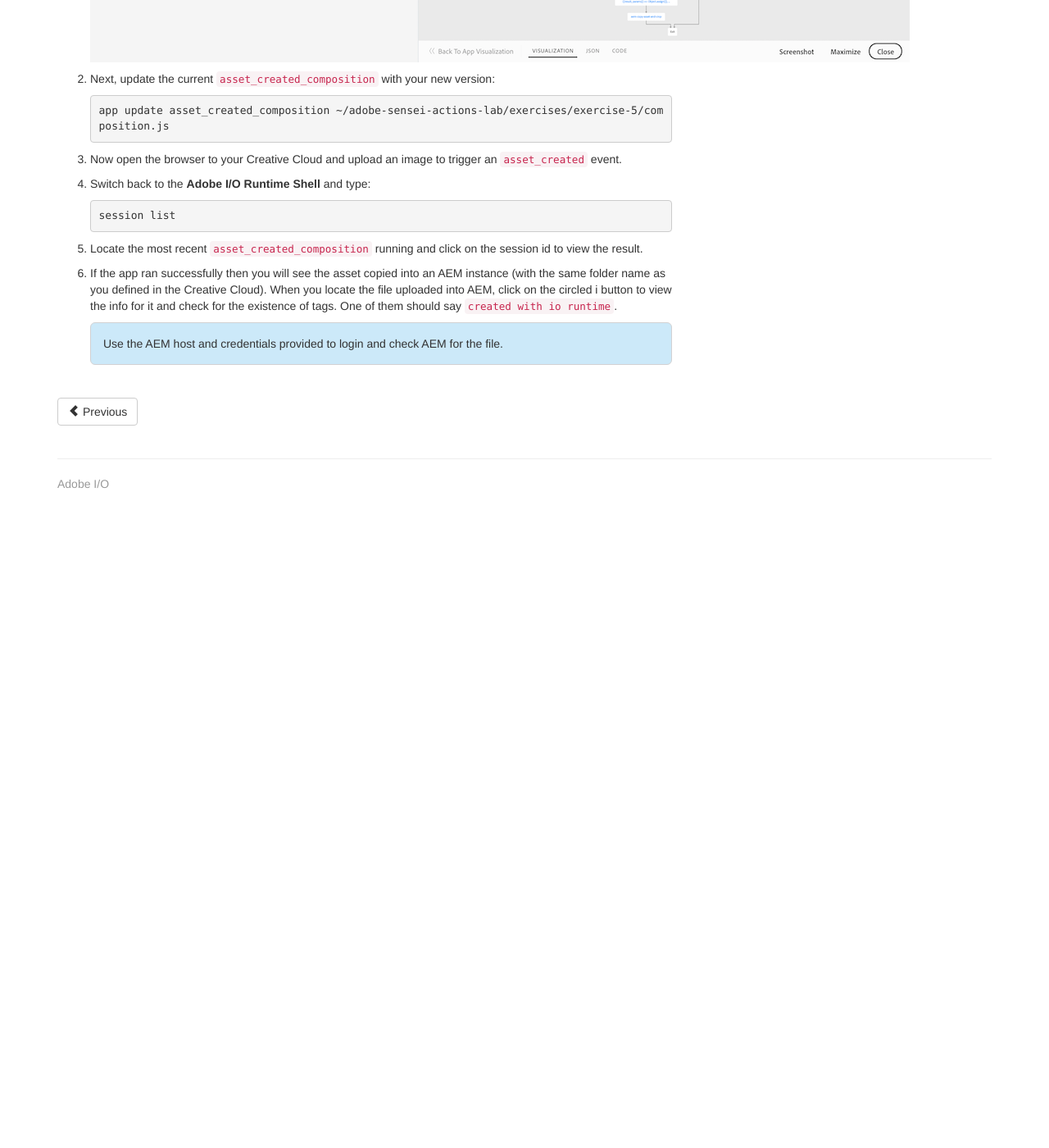
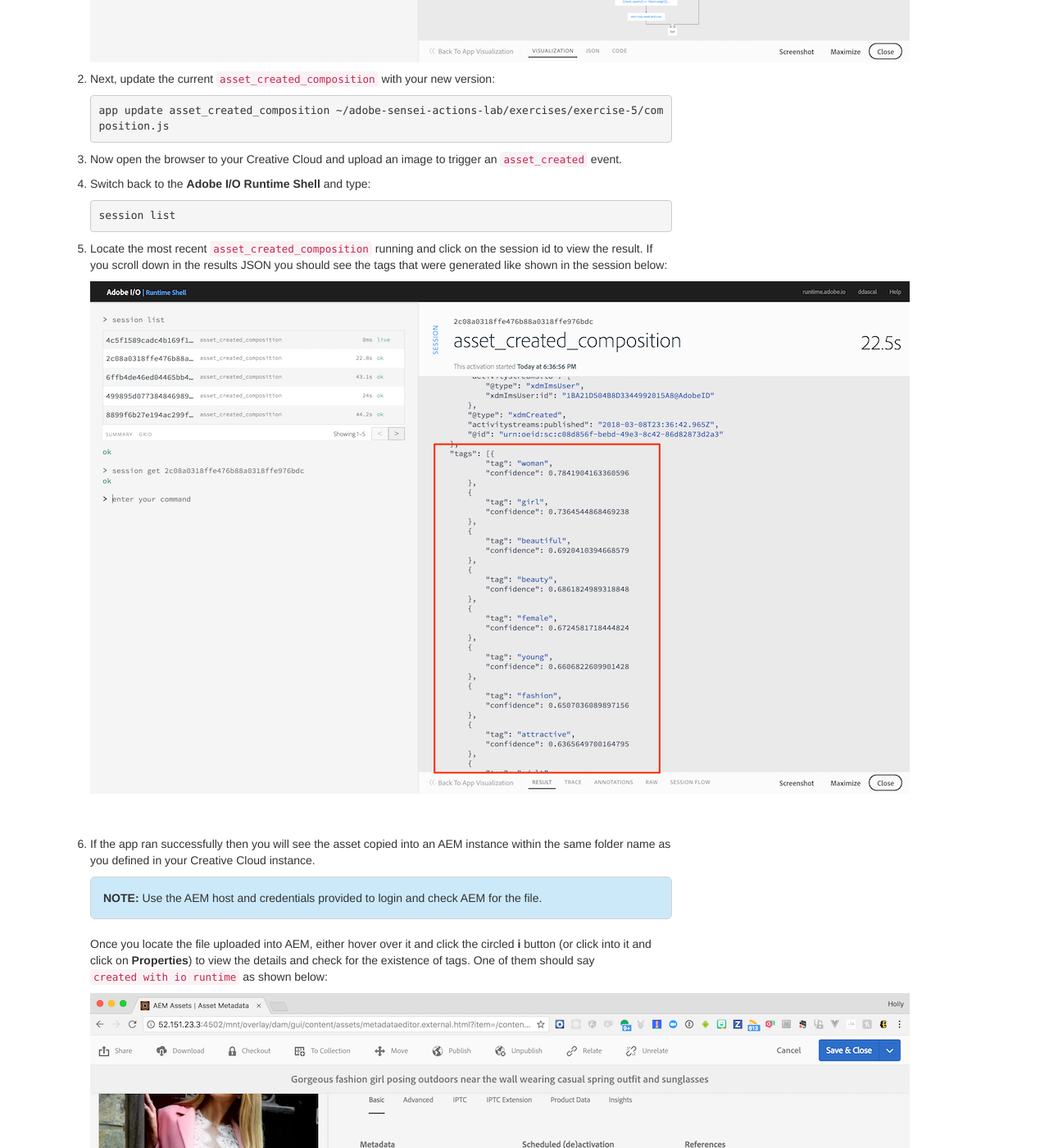
Before and after one commit to adobe/adobe-sensei-ai-functions, a Jekyll site: the page built from lesson9.md, in a window 1280 px wide and 1400 px high, scrolled down 1905 px. Shown: the whole window at 82% size. Built offline with Jekyll 4.4.1, drawn with Linux system fonts in a browser that asks for light colours; comment, search, counter and statistics services are not loaded; before the commit the page ends 2535 px from its top, so only the background shows below that.

Commit message:
Added tags details and screenshots

```diff
--- a/lesson9.md
+++ b/lesson9.md
@@ -62,11 +62,19 @@
 
        session list
 
-5. Locate the most recent `asset_created_composition` running and click on the session id to view the result.
+5. Locate the most recent `asset_created_composition` running and click on the session id to view the result. If you scroll down in the results JSON you should see the tags that were generated like shown in the session below:
 
-6. If the app ran successfully then you will see the asset copied into an AEM instance (with the same folder name as you defined in the Creative Cloud). When you locate the file uploaded into AEM, click on the circled i button to view the info for it and check for the existence of tags. One of them should say `created with io runtime`.
+      ![](images/tags-results.png)
 
-   > Use the AEM host and credentials provided to login and check AEM for the file.
+6. If the app ran successfully then you will see the asset copied into an AEM instance within the same folder name as you defined in your Creative Cloud instance.
+
+    > **NOTE:** Use the AEM host and credentials provided to login and check AEM for the file.
+
+    Once you locate the file uploaded into AEM, either hover over it and click the circled **i** button (or click into it and click on **Properties**) to view the details and check for the existence of tags. One of them should say `created with io runtime` as shown below:
+
+      ![](images/aem-tags.png)
+
+
 
 
 <div class="row" style="margin-top:40px;">
```
Also changed, not shown: lesson8.md (+1 -1 lines), images/aem-tags.png (added), images/tags-results.png (added), 1 other file.
